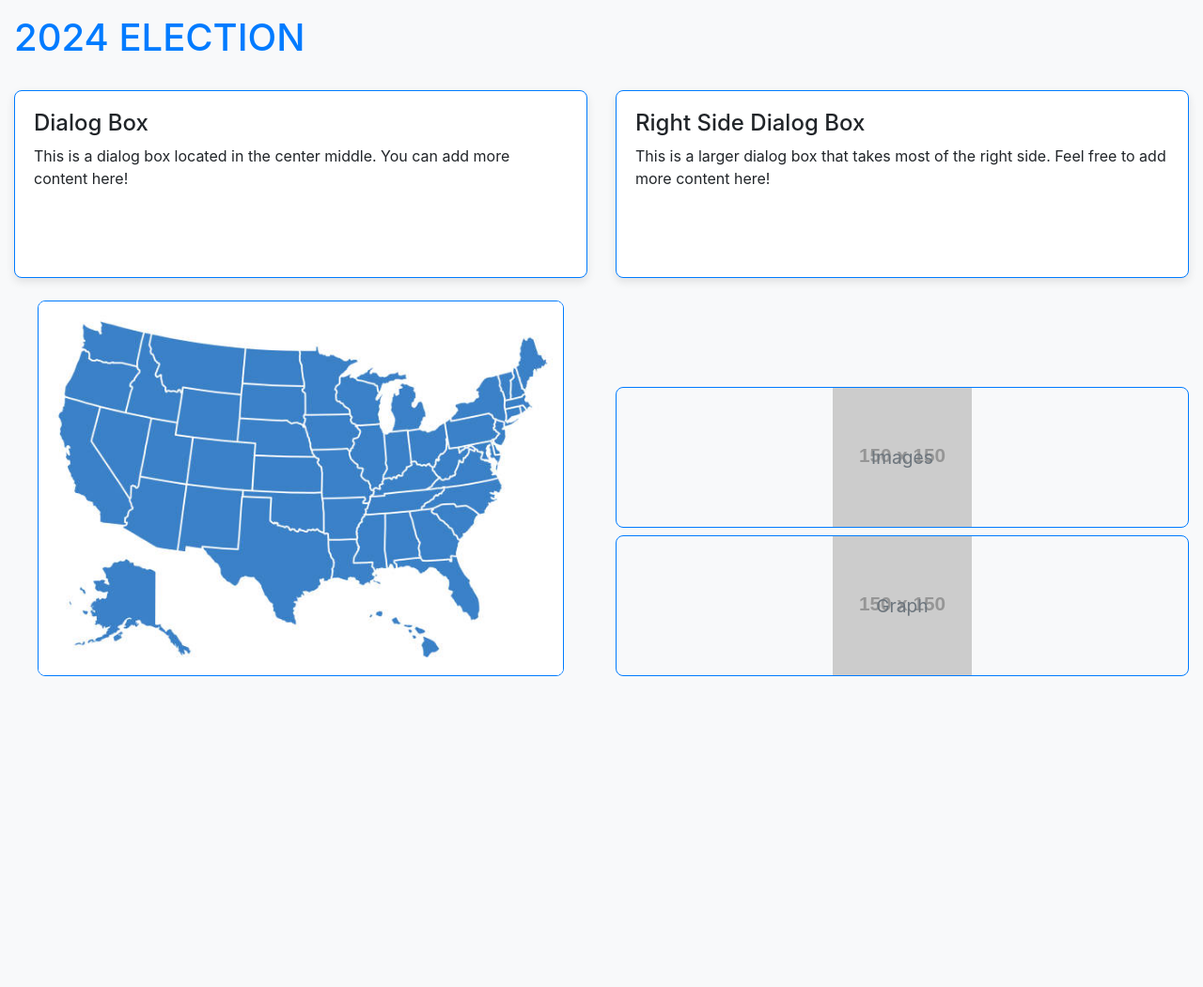
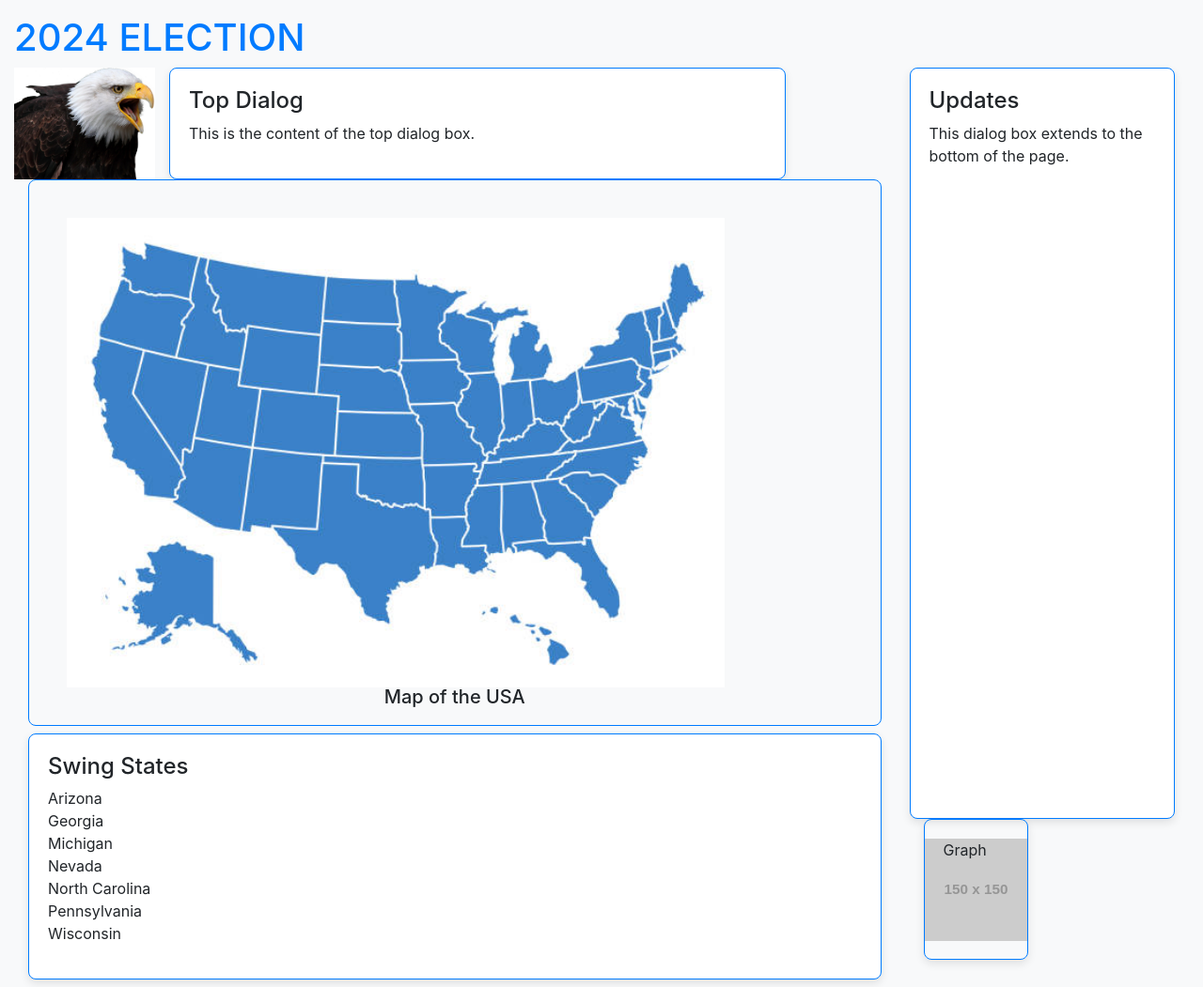
Before and after one commit to samc5/bhacks2024, a Flask app: page / in a window 1280 px wide. Shown: the whole page at 94% size. Before the commit the page ends 720 px from the top, so only its background shows below. Run offline with Flask 3, Linux system fonts and the light colour scheme; grey boxes labelled with a size stand in for pictures from a placeholder-image service; some libraries are stand-ins or nearby versions.

Commit message:
basic html

```diff
--- a/templates/main.html
+++ b/templates/main.html
@@ -11,12 +11,14 @@
         /* Custom styles */
         body {
             background-color: #f8f9fa;
+            height: 100vh; /* Full height for the body */
+            display: flex; /* Use flex to create a column layout */
+            flex-direction: column; /* Stack children vertically */
         }
         h1 {
             color: #007bff;
         }
         .dialog-box {
-            height: 200px;
             background: #ffffff;
             border: 1px solid #007bff;
             padding: 20px;
@@ -36,68 +38,99 @@
             object-fit: cover; /* Cover the area without distortion */
         }
         .image-placeholder, .graph-placeholder {
-            height: 150px;
-            background: #e9ecef;
+            background: #ffffff;
             border: 1px solid #007bff;
+            padding: 20px;
             border-radius: 8px;
-            display: flex;
-            align-items: center;
-            justify-content: center;
-            color: #6c757d;
-            font-size: 1.2em;
+            box-shadow: 0 4px 10px rgba(0, 0, 0, 0.1);
          }
-        .image-placeholder {
-            background: url('https://via.placeholder.com/150.png?text=Images') no-repeat center;
-            background-size: contain;
-        }
+
         .graph-placeholder {
             background: url('https://via.placeholder.com/150.png?text=Graph') no-repeat center;
             background-size: contain;
+        }
+        .flex-grow-1 {
+            flex-grow: 1; /* Allow dialog box to take remaining space */
+        }
+        .flex-row-wrap {
+            display: flex;
+            flex-wrap: wrap; /* Allow items to wrap */
+            justify-content: space-between; /* Space out items */
+        }
+        .flex-column {
+            display: flex;
+            flex-direction: column;
         }
     </style>
 </head>
 <body>
 
-<div class="container-fluid">
+<div class="container-fluid flex-grow-1">
     <div class="row">
         <div class="col-12 text-left mt-3">
             <h1>2024 ELECTION</h1>
         </div>
     </div>
 
-    <div class="row mt-4">
-        <div class="col-md-6 d-flex justify-content-center align-items-center">
-            <div class="dialog-box">
-                <h4>Dialog Box</h4>
-                <p>This is a dialog box located in the center middle. You can add more content here!</p>
+    <div class="container-fluid flex-grow-1">
+      <div class="row">
+          <!-- Left Column -->
+          <div class="col-md-9">
+
+            <div class = "row">
+
+               <img src="eagle.jpg" alt="Image" style="width: 150px; height: auto; margin-right: 15px;">
+
+               <div class="dialog-box" style="padding: 20px; width: 70%">
+                     <h4>Top Dialog</h4>
+                     <p>This is the content of the top dialog box.</p>
+               </div>
+
+            </div>
+
+            <div class="map mb-2" style="width: auto; height:auto; padding: 40px; position: relative; background-color: #f8f9fa;"> <!-- Increased width and padding -->
+               <img src="usmap.jpg" alt="Map of the USA" style="width: 700px; height: auto;">
+               <h5 class="text-center text-black" style="position: absolute; bottom: 10px; left: 50%; transform: translateX(-50%);">Map of the USA</h5>
+           </div>
+
+
+
+              <div class="image-placeholder mb-2">
+                  <h4>Swing States</h4>
+                  <p>Arizona <br>
+                     Georgia <br>
+                     Michigan <br>
+                     Nevada <br>
+                     North Carolina <br>
+                     Pennsylvania <br>
+                     Wisconsin</p>
                </div>
           </div>
 
-        <div class="col-md-6 d-flex justify-content-center align-items-start">
-            <div class="dialog-box w-100">
-                <h4>Right Side Dialog Box</h4>
-                <p>This is a larger dialog box that takes most of the right side. Feel free to add more content here!</p>
+
+          <!-- Right Column -->
+          <div class="col-md-3" style="height: 100vh;">
+              <div class="dialog-box" style="height: 100%; overflow-y: auto; padding: 20px;">
+                  <h4>Updates</h4>
+                  <p>This dialog box extends to the bottom of the page.</p>
+              </div>
+
+              <div class="col-md-6 d-flex flex-column align-items-end">
+               <div class="flex-grow-1"></div> <!-- This empty div pushes the graph to the bottom -->
+               <div class="graph-placeholder" style="height: 150px; width: 100%">
+                   Graph
+               </div>
+           </div>
           </div>
       </div>
   </div>
 
-    <div class="row mt-4">
-        <div class="col-md-6 d-flex justify-content-center align-items-center">
-            <div class="map">
-                <img src="usmap.jpg" alt="Map of the USA"> <!-- Replace with your image path -->
-                <h5 class="text-center text-white" style="position: absolute; bottom: 10px; left: 50%; transform: translateX(-50%);">Map of the USA</h5>
-            </div>
+
+
   </div>
 
-        <div class="col-md-6 d-flex flex-column justify-content-end">
-            <div class="image-placeholder mb-2">
-                Images
-            </div>
-            <div class="graph-placeholder">
-                Graph
-            </div>
-        </div>
-    </div>
+
+
 </div>
 
 <!-- Bootstrap JS and dependencies -->
```
Also changed, not shown: templates/eagle.jpg (added), templates/usmap.jpg (renamed from usmap.jpg). Lines whose indentation alone changed are shown as unchanged.
